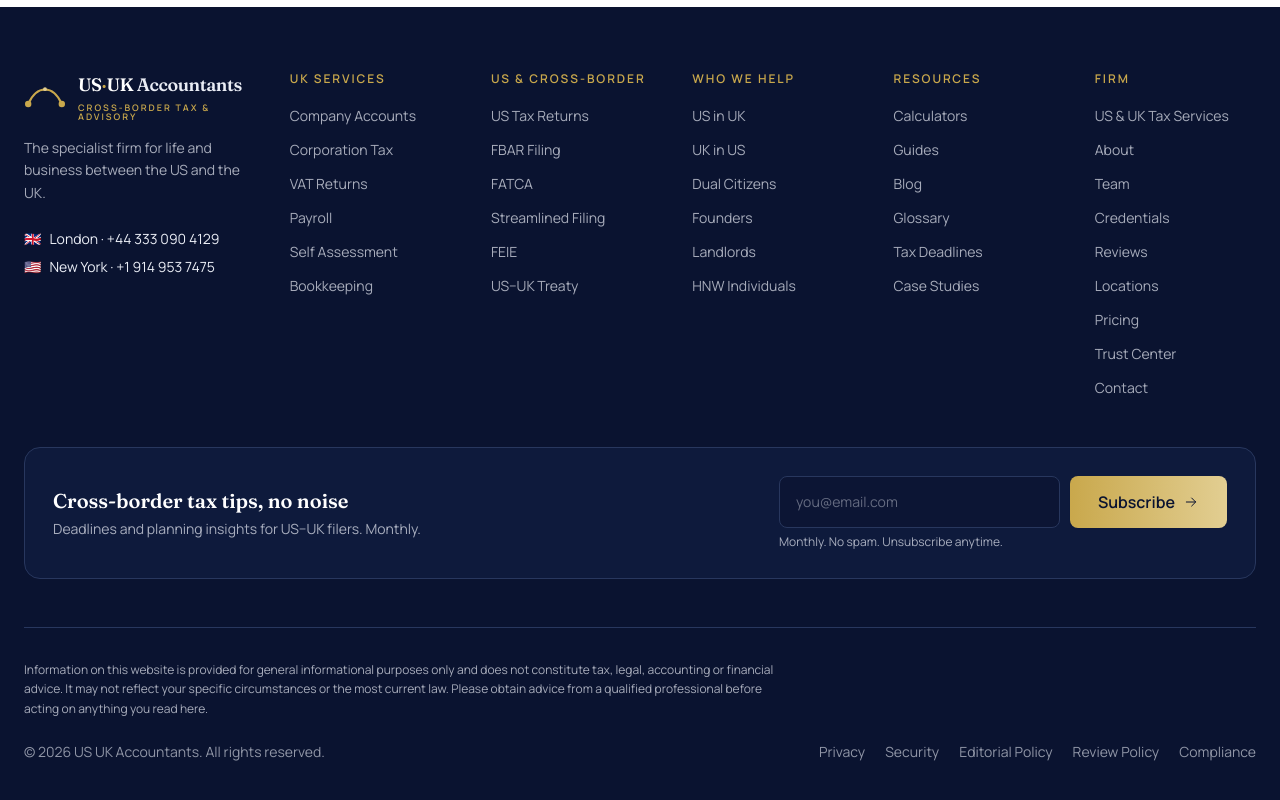
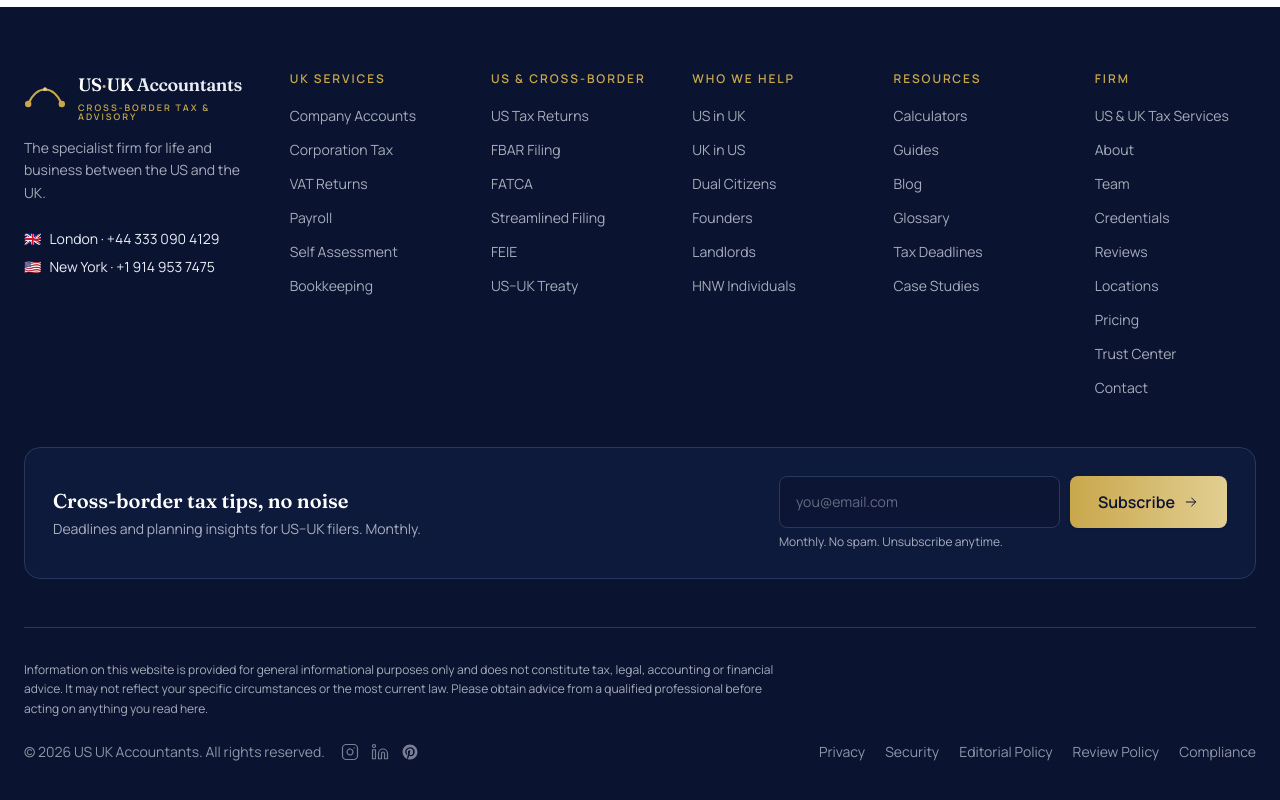
Before and after one commit to usuktaxadvisor/usuk-accountants, a Next.js app: page /contact in a window 1280 px wide. Shown: the part 1271-2071 px from the top of the page. Built offline with nearby package versions, Linux system fonts and the light colour scheme; no server answers.

Commit message:
Premium footer: add elegant Instagram/LinkedIn/Pinterest social icons (custom SVGs, navy/gold hover with subtle lift, aria-labels, new-tab external links) beside copyright

```diff
--- a/src/components/library/Footer.tsx
+++ b/src/components/library/Footer.tsx
@@ -1,6 +1,14 @@
 import Logo from '@/components/ui/Logo';
 import { LeadCaptureForm } from '@/components/library/Forms';
 import { footerColumns, legalLinks, PHONE_UK, PHONE_US } from '@/lib/site-data';
+import { IconInstagram, IconLinkedin, IconPinterest } from '@/components/ui/icons';
+
+const SOCIALS = [
+  { label: 'US UK Accountants on Instagram', href: 'https://www.instagram.com/usukaccountants/', Icon: IconInstagram },
+  { label: 'US UK Accountants on LinkedIn', href: 'https://www.linkedin.com/company/usukaccountants/', Icon: IconLinkedin },
+  { label: 'US UK Accountants on Pinterest', href: 'https://uk.pinterest.com/usukaccountants/', Icon: IconPinterest },
+];
+
 
 export default function Footer() {
   return (
@@ -58,7 +66,23 @@
             current law. Please obtain advice from a qualified professional before acting on anything you read here.
           </p>
           <div className="mt-6 flex flex-col items-center justify-between gap-4 text-sm text-softwhite/60 md:flex-row">
-            <p>© {new Date().getFullYear()} US UK Accountants. All rights reserved.</p>
+            <div className="flex items-center gap-4">
+              <p>© {new Date().getFullYear()} US UK Accountants. All rights reserved.</p>
+              <div className="flex items-center gap-3">
+                {SOCIALS.map(({ label, href, Icon }) => (
+                  <a
+                    key={label}
+                    href={href}
+                    target="_blank"
+                    rel="noopener noreferrer"
+                    aria-label={label}
+                    className="text-softwhite/50 transition-all duration-200 hover:-translate-y-0.5 hover:text-gold"
+                  >
+                    <Icon className="h-[18px] w-[18px]" />
+                  </a>
+                ))}
+              </div>
+            </div>
             <div className="flex flex-wrap items-center gap-x-5 gap-y-2">
               {legalLinks.map((l) => (
                 <a key={l.label} href={l.href} className="transition-colors hover:text-gold">{l.label}</a>
--- a/src/components/ui/icons.tsx
+++ b/src/components/ui/icons.tsx
@@ -123,3 +123,31 @@
     </svg>
   );
 }
+
+export function IconInstagram({ className }: { className?: string }) {
+  return (
+    <svg className={className} viewBox="0 0 24 24" fill="none" stroke="currentColor" strokeWidth="1.6" strokeLinecap="round" strokeLinejoin="round" aria-hidden="true">
+      <rect x="2" y="2" width="20" height="20" rx="5" ry="5" />
+      <path d="M16 11.37A4 4 0 1 1 12.63 8 4 4 0 0 1 16 11.37z" />
+      <line x1="17.5" y1="6.5" x2="17.51" y2="6.5" />
+    </svg>
+  );
+}
+
+export function IconLinkedin({ className }: { className?: string }) {
+  return (
+    <svg className={className} viewBox="0 0 24 24" fill="none" stroke="currentColor" strokeWidth="1.6" strokeLinecap="round" strokeLinejoin="round" aria-hidden="true">
+      <path d="M16 8a6 6 0 0 1 6 6v7h-4v-7a2 2 0 0 0-2-2 2 2 0 0 0-2 2v7h-4v-7a6 6 0 0 1 6-6z" />
+      <rect x="2" y="9" width="4" height="12" />
+      <circle cx="4" cy="4" r="2" />
+    </svg>
+  );
+}
+
+export function IconPinterest({ className }: { className?: string }) {
+  return (
+    <svg className={className} viewBox="0 0 24 24" fill="currentColor" aria-hidden="true">
+      <path d="M12 2C6.48 2 2 6.48 2 12c0 4.24 2.64 7.86 6.36 9.32-.09-.79-.17-2.01.03-2.88.18-.78 1.17-4.97 1.17-4.97s-.3-.6-.3-1.48c0-1.39.81-2.43 1.81-2.43.85 0 1.26.64 1.26 1.41 0 .86-.55 2.14-.83 3.33-.24 1 .5 1.81 1.48 1.81 1.78 0 3.14-1.87 3.14-4.58 0-2.39-1.72-4.07-4.18-4.07-2.85 0-4.52 2.14-4.52 4.35 0 .86.33 1.79.75 2.29a.3.3 0 0 1 .07.29c-.08.32-.25 1-.28 1.14-.04.18-.15.22-.34.13-1.25-.58-2.03-2.4-2.03-3.87 0-3.15 2.29-6.04 6.6-6.04 3.47 0 6.16 2.47 6.16 5.77 0 3.45-2.17 6.22-5.19 6.22-1.01 0-1.97-.53-2.29-1.15l-.62 2.37c-.23.87-.83 1.96-1.24 2.63.93.29 1.92.44 2.95.44 5.52 0 10-4.48 10-10S17.52 2 12 2z" />
+    </svg>
+  );
+}
```
